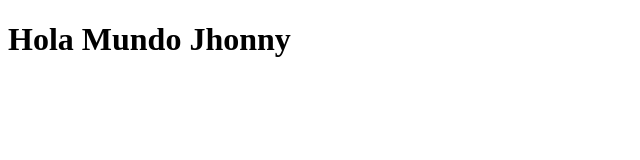
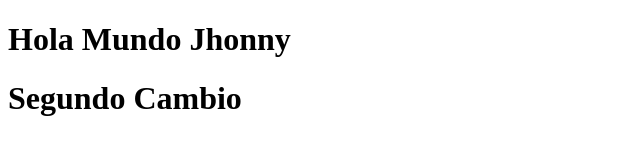
Before and after one commit to JPastor13/g20-front, a plain HTML site: page index.html in a window 1280 px wide. Shown: the whole page, without its empty margins (0-640 px from the left). Drawn offline with Linux system fonts and the light colour scheme.

Commit message:
new line

```diff
--- a/index.html
+++ b/index.html
@@ -7,5 +7,6 @@
 </head>
 <body>
     <h1>Hola Mundo Jhonny</h1>
+    <h1>Segundo Cambio</h1>
 </body>
 </html>
```
